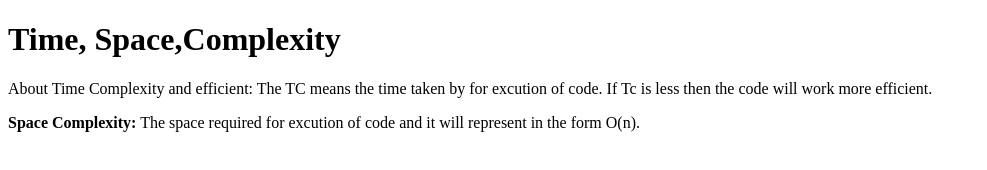
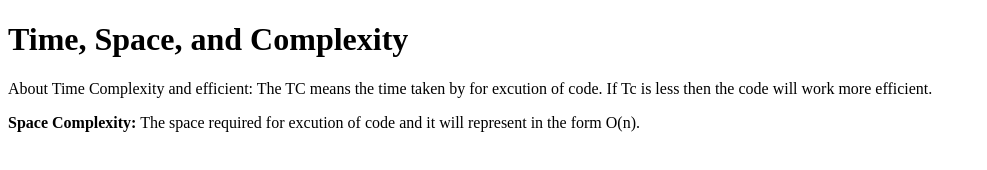
Before and after one commit to acciojob/time-and-space-complexity-bsp3725k, a website: page main.html in a window 1280 px wide. Shown: the whole page, without its empty margins (0-987 px from the left). Drawn offline with Linux system fonts and the light colour scheme.

Commit message:
created a submission

```diff
--- a/main.html
+++ b/main.html
@@ -8,7 +8,7 @@
 
 <body>
 	<!-- the entire body must be written by student -->
-	<h1>Time, Space,Complexity</h1>
+	<h1>Time, Space, and Complexity</h1>
     <p>About Time Complexity and efficient: The TC means the time taken by for excution of code. If Tc is less then the code will work more efficient.</p>
 	<p><b>Space Complexity:</b> The space required for excution of code and it will represent in the form O(n).</p>
     <script type="text/javascript" src="./script.js">
```
